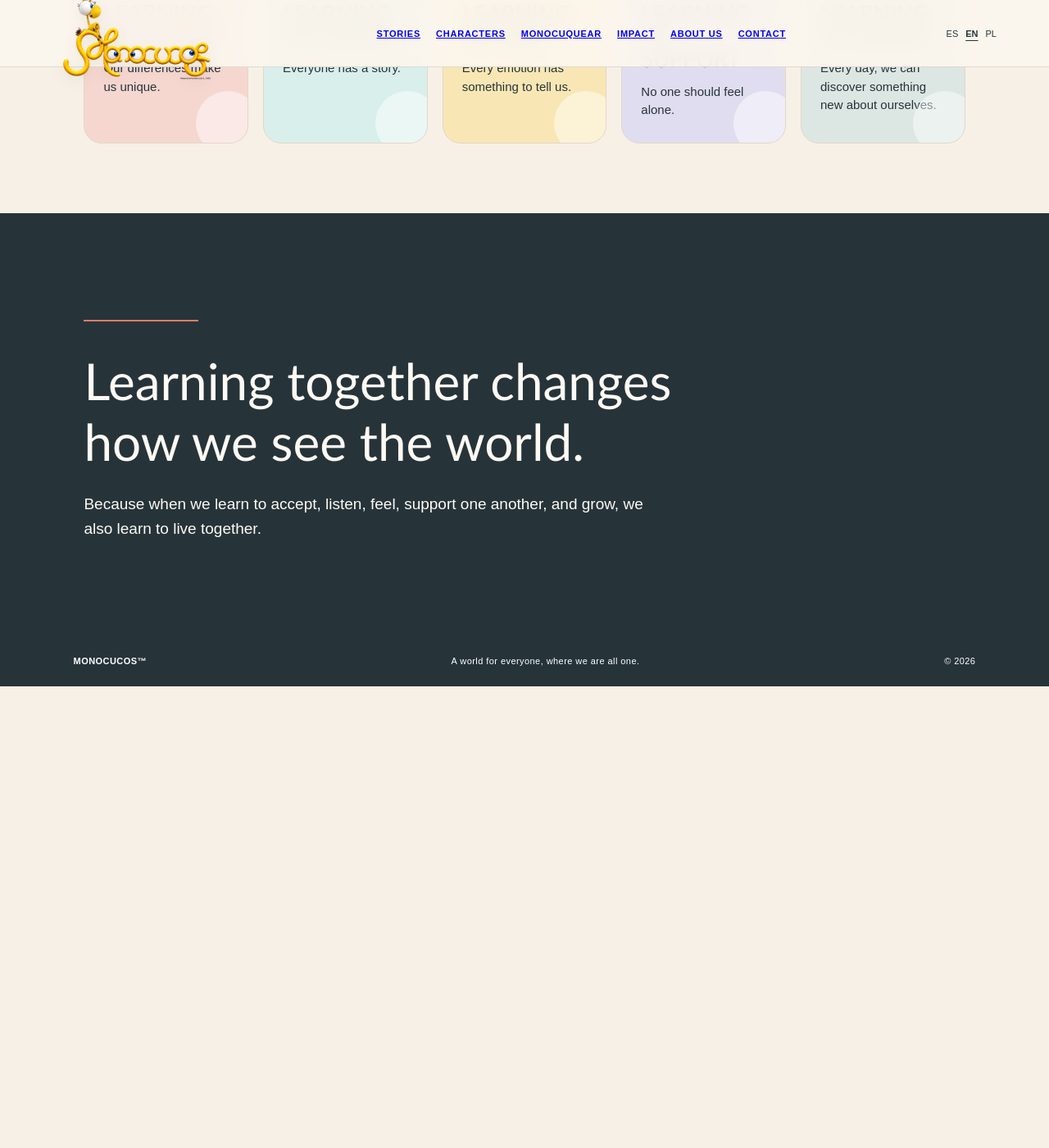
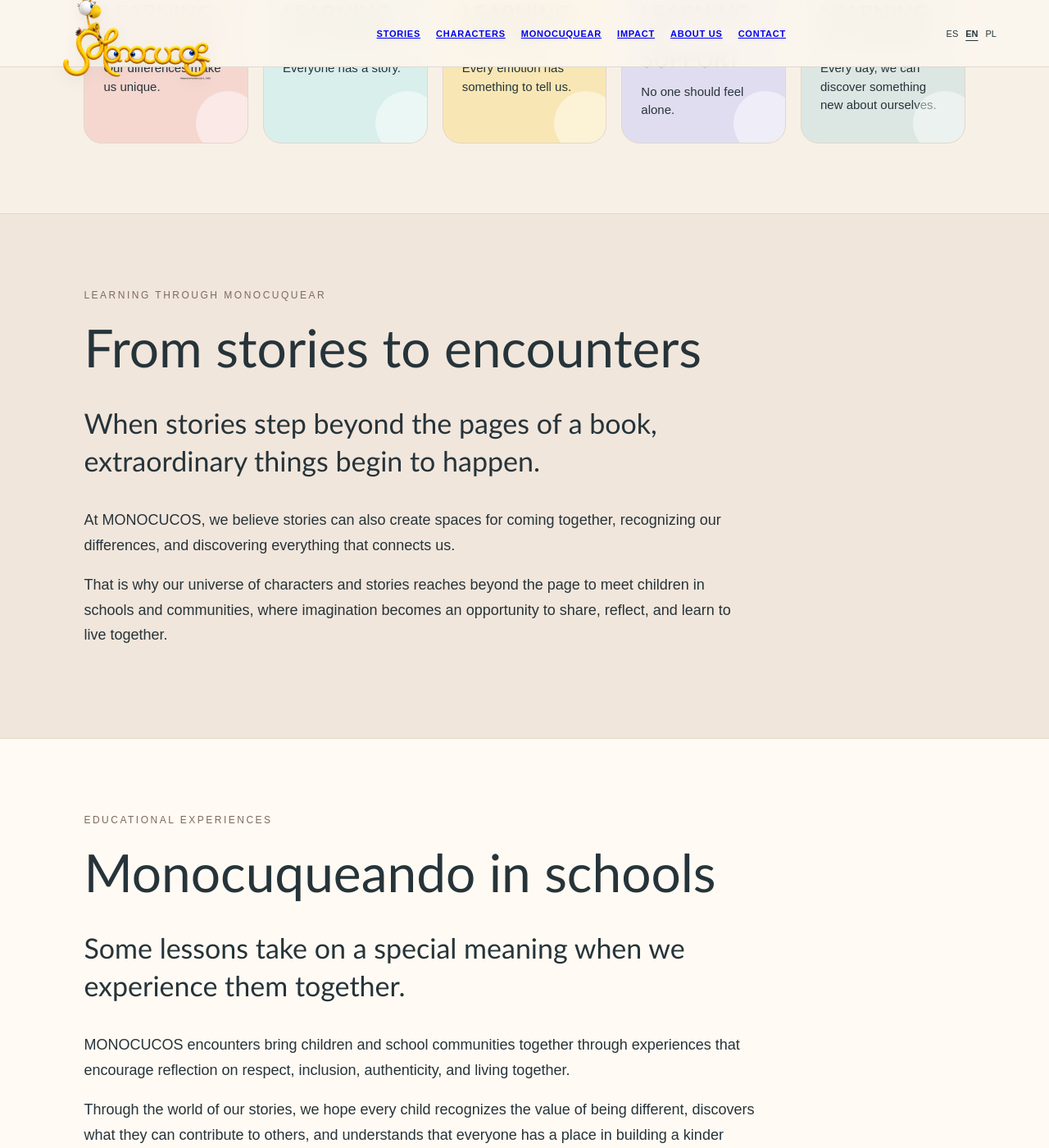
Before and after one commit to MonocucosTM/Monocucos, a Jekyll site: the page built from learning-en-preview.html, in a window 1280 px wide and 1400 px high, scrolled down 1953 px. Shown: the whole window at 82% size. Built offline with Jekyll 4.4.1, drawn with Linux system fonts in a browser that asks for light colours; before the commit the page ends 2790 px from its top, so only the background shows below that; some of the changed text lies outside the part shown.

Commit message:
Añadir traducción inglesa de talleres y fotografías a vista previa

```diff
--- a/learning-en-preview.html
+++ b/learning-en-preview.html
@@ -193,7 +193,21 @@ header nav a:hover{
   }
 }
 </style>
-<style>.languages{gap:9px}.languages a{color:inherit;text-decoration:none}.languages .language-disabled{opacity:.45;cursor:default}</style></head>
+<style>.languages{gap:9px}.languages a{color:inherit;text-decoration:none}.languages .language-disabled{opacity:.45;cursor:default}</style><style>
+.talleres-section{padding:92px 8vw;border-top:1px solid #e4d9cb}
+.talleres-section h2{font-family:Optima,"Optima Nova",Arial,sans-serif;font-size:clamp(38px,5vw,64px);font-weight:400;line-height:1.1;margin:0 0 24px}
+.talleres-section p{font-size:18px;line-height:1.7;max-width:820px}
+.talleres-eyebrow{font-size:12px;letter-spacing:2.5px;text-transform:uppercase;margin:0 0 22px;color:#7c6a5f}
+.talleres-lead{font-family:Optima,"Optima Nova",Arial,sans-serif;font-size:clamp(23px,3vw,34px)!important;line-height:1.35!important;max-width:780px}
+.talleres-encuentros{background:#f1e6dc}.talleres-escuelas{background:#fffaf3}.talleres-mundo{background:#e2eeea}
+.talleres-countries{display:flex;flex-wrap:wrap;gap:12px;margin-top:28px}
+.talleres-countries span{border:1px solid #a6c5bd;border-radius:999px;padding:12px 22px;font-size:15px;background:rgba(255,255,255,.5)}
+.talleres-fotos{margin-top:38px}.talleres-fotos img{display:block;width:100%;border-radius:22px;object-fit:cover}
+.talleres-collage{height:auto;max-height:600px;object-fit:contain!important}
+.talleres-fotos-aula{display:grid;grid-template-columns:repeat(2,minmax(0,1fr));gap:20px;margin-top:20px}
+.talleres-fotos-aula img{aspect-ratio:4/3;object-position:center}
+@media(max-width:720px){.talleres-section{padding:64px 7vw}.talleres-section p{font-size:16px}.talleres-fotos-aula{grid-template-columns:1fr;gap:16px}.talleres-fotos-aula img{aspect-ratio:auto;height:auto}.talleres-fotos img{border-radius:16px}}
+</style></head>
 <body><header>
   <a class="brand" href="home-en-preview.html">
     <img src="assets/img/MONOCUCOS-logo-header.png" alt="MONOCUCOS">
@@ -233,7 +247,35 @@ header nav a:hover{
 <section class="ilustracion-aprender">
   <img src="assets/img/aprender-monocuqueando-escuela.png" alt="Ali and the little MONOCUCOS leaving school in a world made of yarn">
 </section>
-<section class="section"><h2>Learning is also about discovering who we are.</h2><p class="intro">MONOCUCOS creates stories and experiences that help children explore their feelings, understand others, and discover new ways to connect with the world.</p><div class="cards"><article class="card"><div class="num">01</div><h3>LEARNING TO ACCEPT</h3><p>Our differences make us unique.</p><div class="dot"></div></article><article class="card"><div class="num">02</div><h3>LEARNING TO LISTEN</h3><p>Everyone has a story.</p><div class="dot"></div></article><article class="card"><div class="num">03</div><h3>LEARNING TO FEEL</h3><p>Every emotion has something to tell us.</p><div class="dot"></div></article><article class="card"><div class="num">04</div><h3>LEARNING TO SUPPORT</h3><p>No one should feel alone.</p><div class="dot"></div></article><article class="card"><div class="num">05</div><h3>LEARNING TO GROW</h3><p>Every day, we can discover something new about ourselves.</p><div class="dot"></div></article></div></section><section class="closing"><div class="line"></div><h2>Learning together changes how we see the world.</h2><p>Because when we learn to accept, listen, feel, support one another, and grow, we also learn to live together.</p></section></main><footer><strong>MONOCUCOS™</strong><span>A world for everyone, where we are all one.</span><span>© 2026</span></footer>
+<section class="section"><h2>Learning is also about discovering who we are.</h2><p class="intro">MONOCUCOS creates stories and experiences that help children explore their feelings, understand others, and discover new ways to connect with the world.</p><div class="cards"><article class="card"><div class="num">01</div><h3>LEARNING TO ACCEPT</h3><p>Our differences make us unique.</p><div class="dot"></div></article><article class="card"><div class="num">02</div><h3>LEARNING TO LISTEN</h3><p>Everyone has a story.</p><div class="dot"></div></article><article class="card"><div class="num">03</div><h3>LEARNING TO FEEL</h3><p>Every emotion has something to tell us.</p><div class="dot"></div></article><article class="card"><div class="num">04</div><h3>LEARNING TO SUPPORT</h3><p>No one should feel alone.</p><div class="dot"></div></article><article class="card"><div class="num">05</div><h3>LEARNING TO GROW</h3><p>Every day, we can discover something new about ourselves.</p><div class="dot"></div></article></div></section><section class="talleres-section talleres-encuentros" aria-labelledby="encounters-title">
+  <div class="talleres-eyebrow">Learning through Monocuquear</div>
+  <h2 id="encounters-title">From stories to encounters</h2>
+  <p class="talleres-lead">When stories step beyond the pages of a book, extraordinary things begin to happen.</p>
+  <p>At MONOCUCOS, we believe stories can also create spaces for coming together, recognizing our differences, and discovering everything that connects us.</p>
+  <p>That is why our universe of characters and stories reaches beyond the page to meet children in schools and communities, where imagination becomes an opportunity to share, reflect, and learn to live together.</p>
+</section>
+<section class="talleres-section talleres-escuelas" aria-labelledby="schools-title">
+  <div class="talleres-eyebrow">Educational experiences</div>
+  <h2 id="schools-title">Monocuqueando in schools</h2>
+  <p class="talleres-lead">Some lessons take on a special meaning when we experience them together.</p>
+  <p>MONOCUCOS encounters bring children and school communities together through experiences that encourage reflection on respect, inclusion, authenticity, and living together.</p>
+  <p>Through the world of our stories, we hope every child recognizes the value of being different, discovers what they can contribute to others, and understands that everyone has a place in building a kinder community.</p>
+  <div class="talleres-fotos" aria-label="Photographs of MONOCUCOS educational encounters">
+    <img class="talleres-collage" src="assets/img/monocucos-talleres-collage.png" alt="Panoramic collage of a MONOCUCOS presentation before an audience" loading="lazy">
+    <div class="talleres-fotos-aula">
+      <img src="assets/img/monocucos-talleres-aula-1.jpg.JPG" alt="Children taking part in a MONOCUCOS classroom activity" loading="lazy">
+      <img src="assets/img/monocucos-talleres-aula-2.JPG" alt="Children and a facilitator at a MONOCUCOS educational encounter" loading="lazy">
+    </div>
+  </div>
+</section>
+<section class="talleres-section talleres-mundo" aria-labelledby="world-title">
+  <div class="talleres-eyebrow">Our journey</div>
+  <h2 id="world-title">Monocuqueando around the world</h2>
+  <p class="talleres-lead">Cultural differences, languages, and borders do not change what brings us together.</p>
+  <p>MONOCUCOS has shared its stories and experiences with educational communities in different countries, carrying a message of inclusion, respect, and living together.</p>
+  <p>Every encounter is a chance to remember that a world for everyone begins when we recognize that we all belong to it.</p>
+  <div class="talleres-countries" aria-label="Countries where we have shared experiences"><span>Colombia</span><span>Canada</span><span>Mexico</span><span>Poland</span></div>
+</section><section class="closing"><div class="line"></div><h2>Learning together changes how we see the world.</h2><p>Because when we learn to accept, listen, feel, support one another, and grow, we also learn to live together.</p></section></main><footer><strong>MONOCUCOS™</strong><span>A world for everyone, where we are all one.</span><span>© 2026</span></footer>
 <script>
 const menuIcon = document.querySelector('.mobile-menu-icon');
 const mobileMenu = document.querySelector('.mobile-menu');
```
